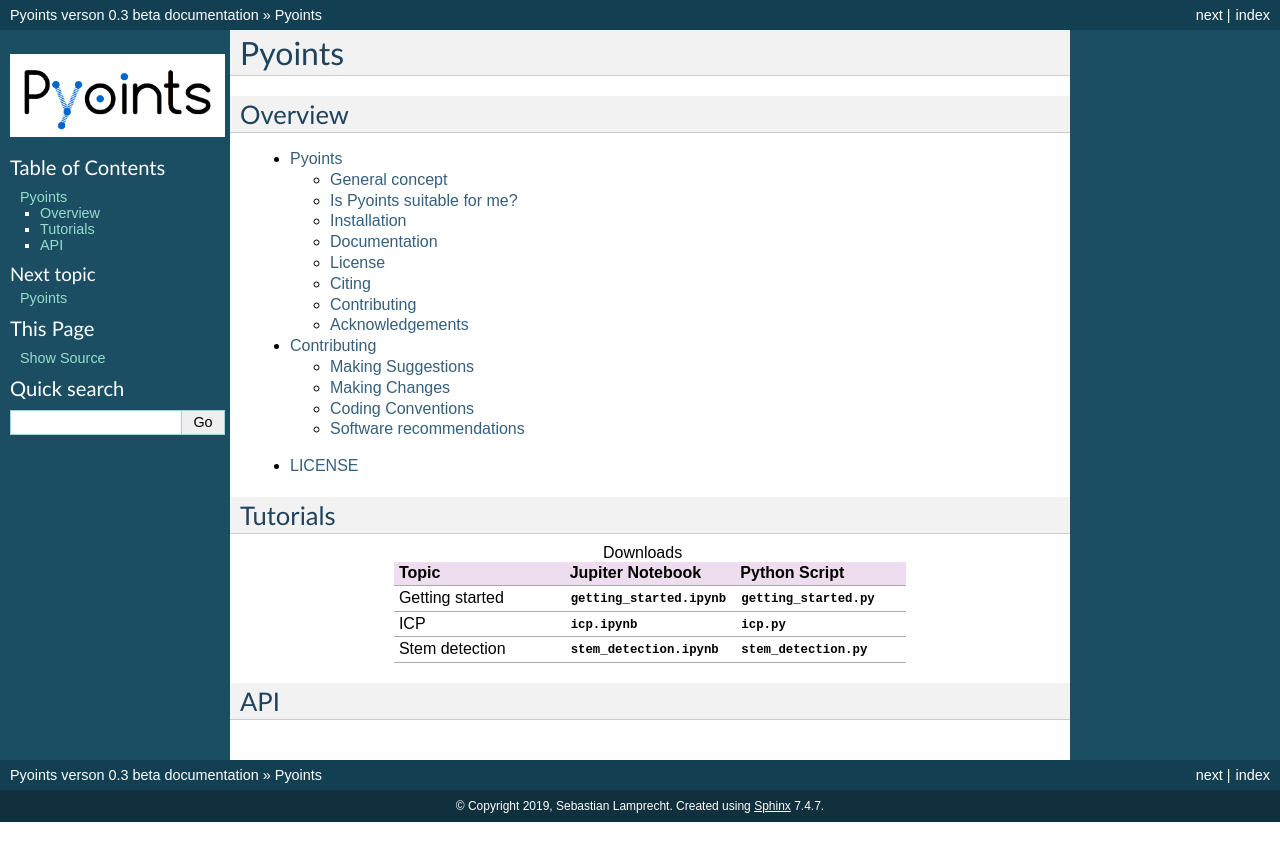
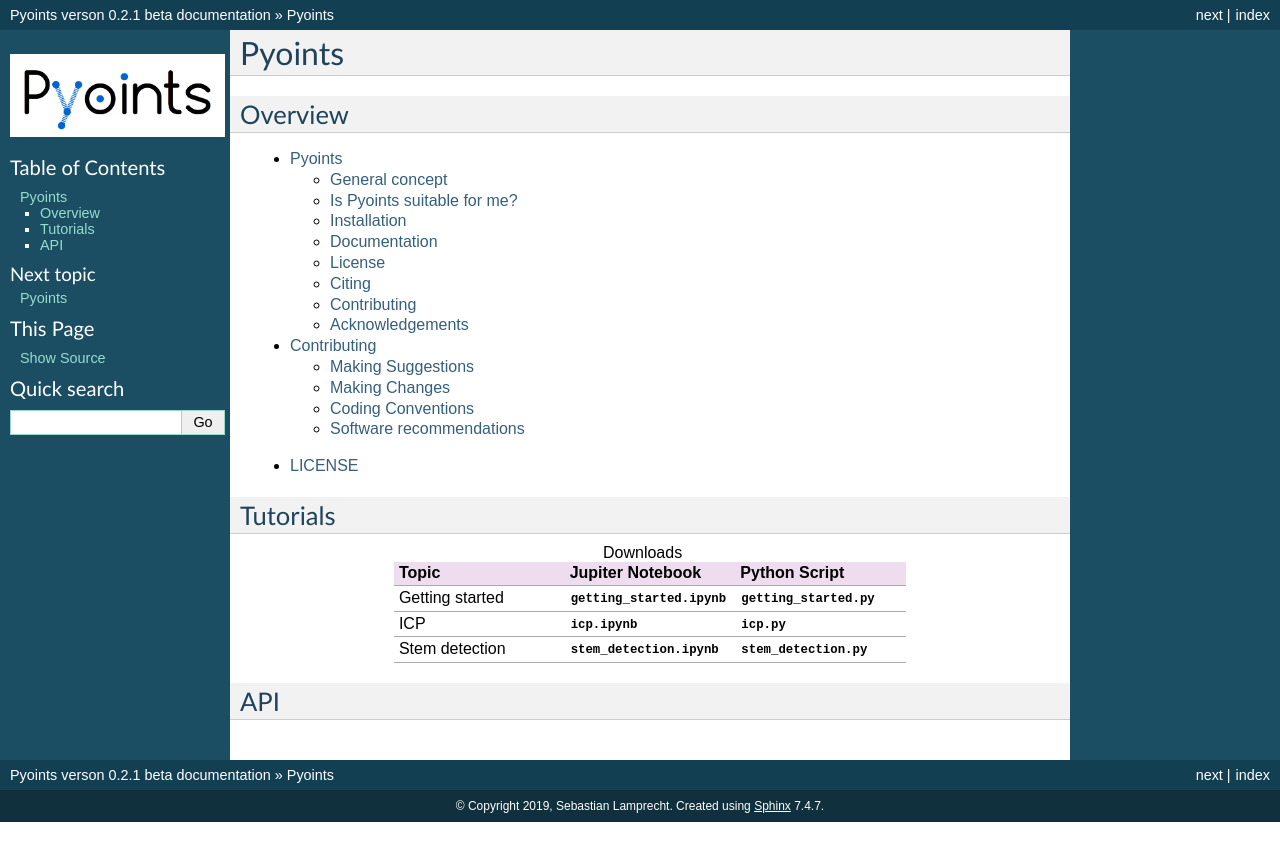
Before and after one commit to laempy/pyoints, a Sphinx documentation site: the page built from sphinx/index.rst, in a window 1280 px wide. Shown: the top 861 px of the page. Built offline with Sphinx 7.4.7, drawn with Linux system fonts in a browser that asks for light colours; pages that are not in the unit, such as notebooks, are missing from menus.

Commit message:
version adapted

```diff
--- a/setup.py
+++ b/setup.py
@@ -20,7 +20,7 @@
 
 setuptools.setup (
     name="pyoints",
-    version="0.2.0a3",
+    version="0.2.1b1",
     author="Sebastian Lamprecht",
     author_email="lamprecht@uni-trier.de",
     description="A Python package for point cloud, voxel and raster processing.",
--- a/sphinx/conf.py
+++ b/sphinx/conf.py
@@ -24,9 +24,9 @@
 author = u'Sebastian Lamprecht'
 
 # The short X.Y version
-version = u'0.3'
+version = u'0.2'
 # The full version, including alpha/beta/rc tags
-release = u'verson 0.3 beta'
+release = u'verson 0.2.1 beta'
 
 
 # -- General configuration ---------------------------------------------------
```
